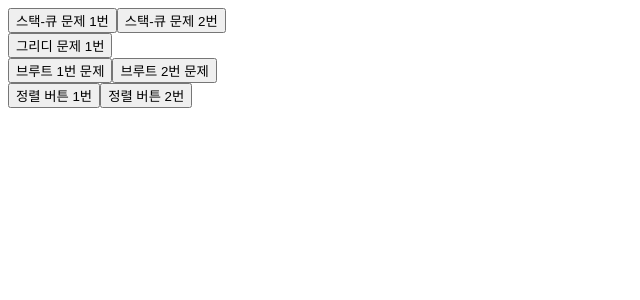
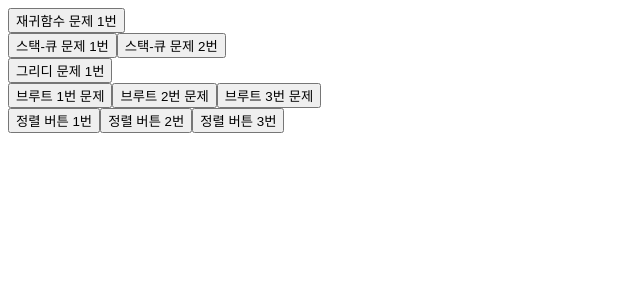
Before and after one commit to goldfrosch/CodingTestExam, a React (Create React App) app: page / in a window 1280 px wide. Shown: the top 300 px of the page, without its empty margins (0-640 px from the left). Built offline with nearby package versions, Linux system fonts and the light colour scheme.

Commit message:
GoldFrosch / 완전검색, 정렬, 재귀함수 테스트

```diff
--- a/src/App.js
+++ b/src/App.js
@@ -1,11 +1,13 @@
 import Brute from "./questionType/brute/brute";
 import Greedy from "./questionType/greedy/greedy";
+import Recursion from "./questionType/recursion/recursion";
 import Sort from "./questionType/sort/sort";
 import StackExam from "./questionType/stack-queue/stack";
 
 function App() {
   return (
     <div className="App">
+      <Recursion />
       <StackExam />
       <Greedy />
       <Brute />
--- a/src/questionType/brute/brute.jsx
+++ b/src/questionType/brute/brute.jsx
@@ -92,10 +92,18 @@ const Brute = () => {
     console.log(answer);
   }
 
+  const brute_3 = () => {
+    let array = [1,10,5];
+    array.forEach((test1, test2, test3) => {
+      console.log(test1, test2, test3);
+    })
+  }
+
   return (
     <div>
       <button onClick={brute_1}>브루트 1번 문제</button>
       <button onClick={brute_2}>브루트 2번 문제</button>
+      <button onClick={brute_3}>브루트 3번 문제</button>
     </div>
   )
 }
--- /dev/null
+++ b/src/questionType/recursion/recursion.jsx
@@ -0,0 +1,27 @@
+import React from 'react';
+
+const Recursion = () => {
+  let total = 5;
+  const recursion_1 = (id) => {
+    let blank = "";
+
+    for(let i = 0; i < total - id;i++) {
+      blank += "*";
+    }
+    console.log(blank + "HI!");
+    if(total - id !== total) {
+      recursion_1(id - 1);
+    }
+    else {
+      console.log("완료")
+    }
+  }
+
+  return (
+    <div>
+      <button onClick={() => recursion_1(total)}>재귀함수 문제 1번</button>
+    </div>
+  )
+}
+
+export default Recursion;
--- a/src/questionType/sort/sort.jsx
+++ b/src/questionType/sort/sort.jsx
@@ -22,10 +22,31 @@ const Sort = () => {
 
     console.log(answer[0] === "0" ? "0" : answer);
   }
+
+  const sort_3 = () => {
+    let citations = [3,5,7,1,2,3,3,6,6];
+    let answer = 0;
+
+    citations.sort((a,b) => {return a - b});
+    for(let i = 0; i < citations.length;i++) {
+        answer = -1;
+        for(let j = 0; j < citations.length;j++) {
+            if(citations[i] < citations[j]) {
+                answer++;
+            }
+        }
+        if(answer === citations[i]) {
+            break;
+        }
+    }
+
+    console.log(answer);
+  }
   return (
     <div>
       <button onClick={sort_1}>정렬 버튼 1번</button>
       <button onClick={sort_2}>정렬 버튼 2번</button>
+      <button onClick={sort_3}>정렬 버튼 3번</button>
     </div>
   )
 }
```
